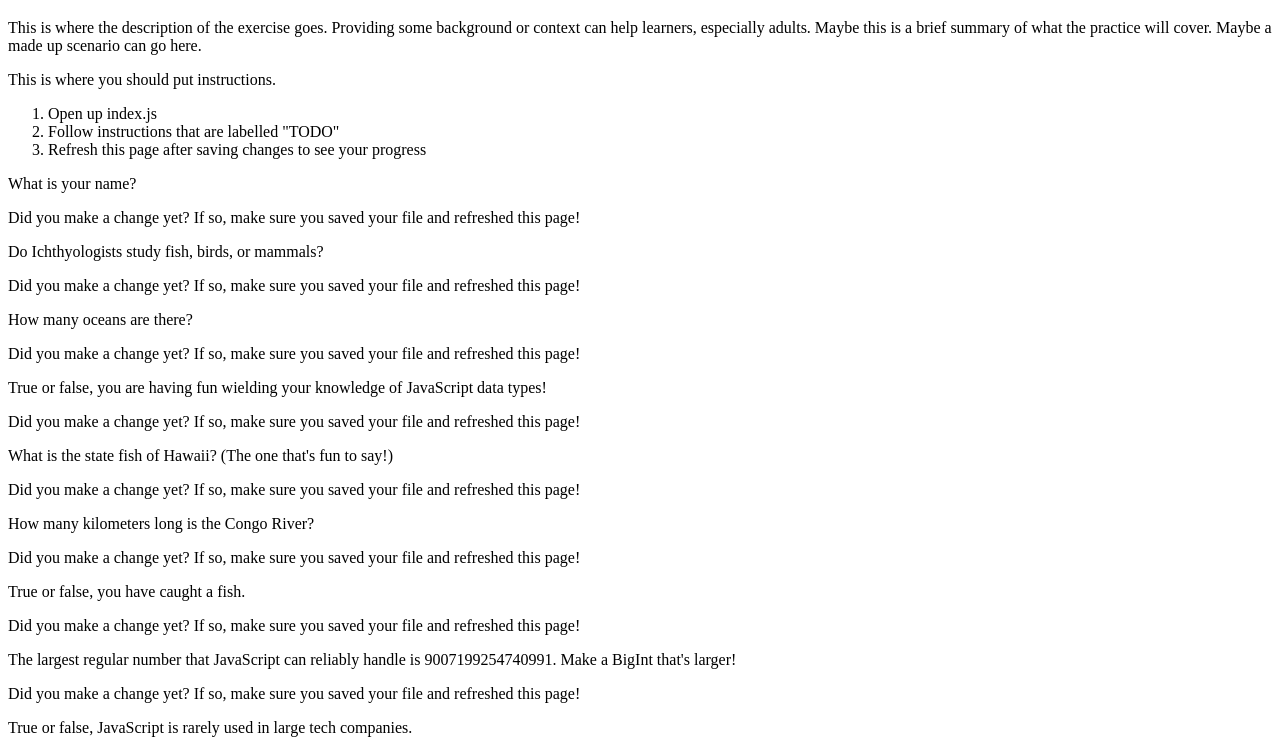
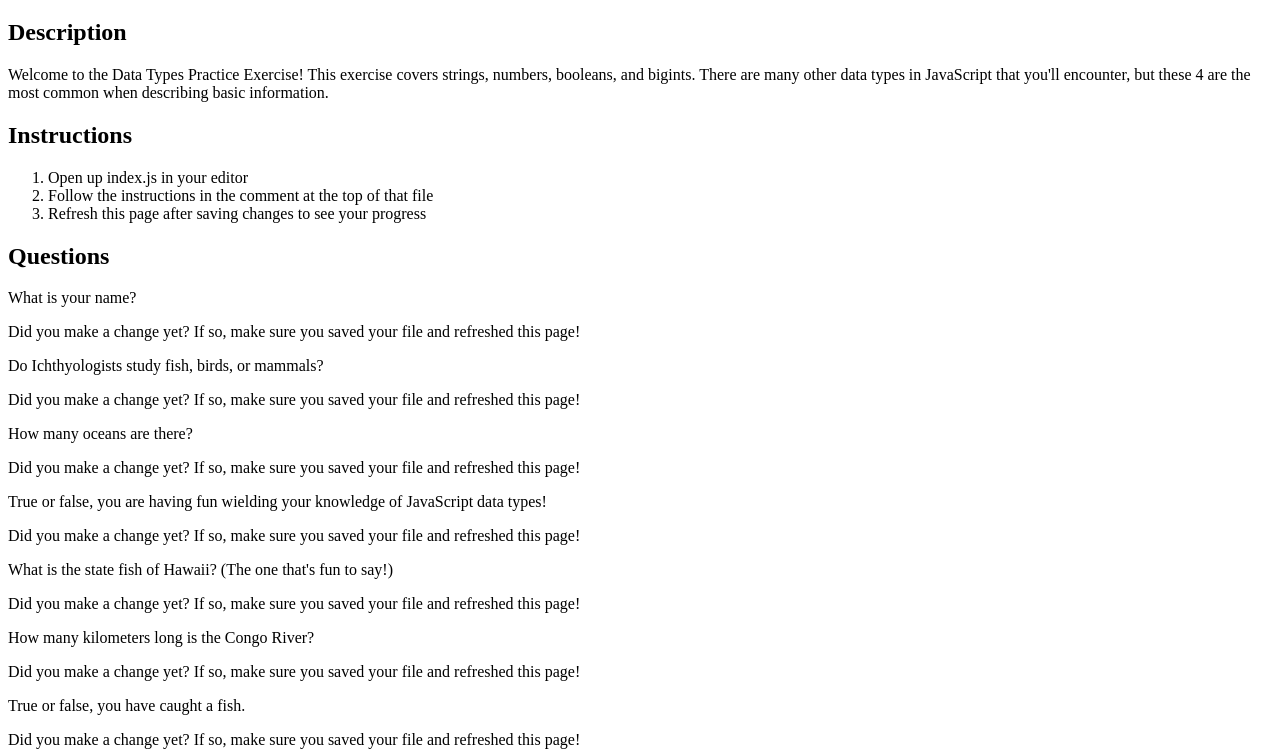
Before and after one commit to IchthyologicalDev/data-types, a plain HTML site: page index.html in a window 1280 px wide. Shown: the part 61-811 px from the top of the page. Drawn offline with Linux system fonts and the light colour scheme.

Commit message:
add headings to HTML sections

```diff
--- a/index.html
+++ b/index.html
@@ -16,26 +16,22 @@
     </header>
     <main>
         <section>
-            <div class="description">This is where the description of the exercise goes. Providing some background or context can help learners, especially adults. Maybe this is a brief summary of what the practice will cover. Maybe a made up scenario can go here. </div>
+            <div class="description">
+                <h2>Description</h2>
+                <p>Welcome to the Data Types Practice Exercise! This exercise covers strings, numbers,
+                booleans, and bigints. There are many other data types in JavaScript that you'll encounter,
+                but these 4 are the most common when describing basic information.</p>
+            </div>
             <div class="instructions">
-                <p>This is where you should put instructions.</p>
+                <h2>Instructions</h2>
                 <ol>
-                    <li>Open up index.js</li>
-                    <li>Follow instructions that are labelled "TODO"</li>
+                    <li>Open up index.js in your editor</li>
+                    <li>Follow the instructions in the comment at the top of that file</li>
                     <li>Refresh this page after saving changes to see your progress</li>
                 </ol>
             </div>
             <div class="problem-container">
-                <!--
-                <div class="question">
-                    <p class="prompt">Did you know that index.js is where you should make changes to prompts?</p>
-                    <p class="result">Results would appear here.</p>
-                </div>
-                <div class="question">
-                    <p class="prompt">For basic concepts, more questions are better. This helps with muscle memory (just like math homework)</p>
-                    <p class="result">Results would appear here.</p>
-                </div>
-                -->
+                <h2>Questions</h2>
                 <div class="question">
                     <p class="prompt">What is your name?</p>
                     <p class="result"></p>
--- a/index.js
+++ b/index.js
@@ -1,6 +1,6 @@
 /*
 Welcome to the Data Types Practice Exercise! This exercise will let you practice
-with strings, numbers, booleans, and BigInt. There are many other data types in
+with strings, numbers, booleans, and bigints. There are many other data types in
 JavaScript, but these 4 are the most common when describing information. Read through
 the rest of this comment for instructions, or jump right down to the requirements!
 
```
